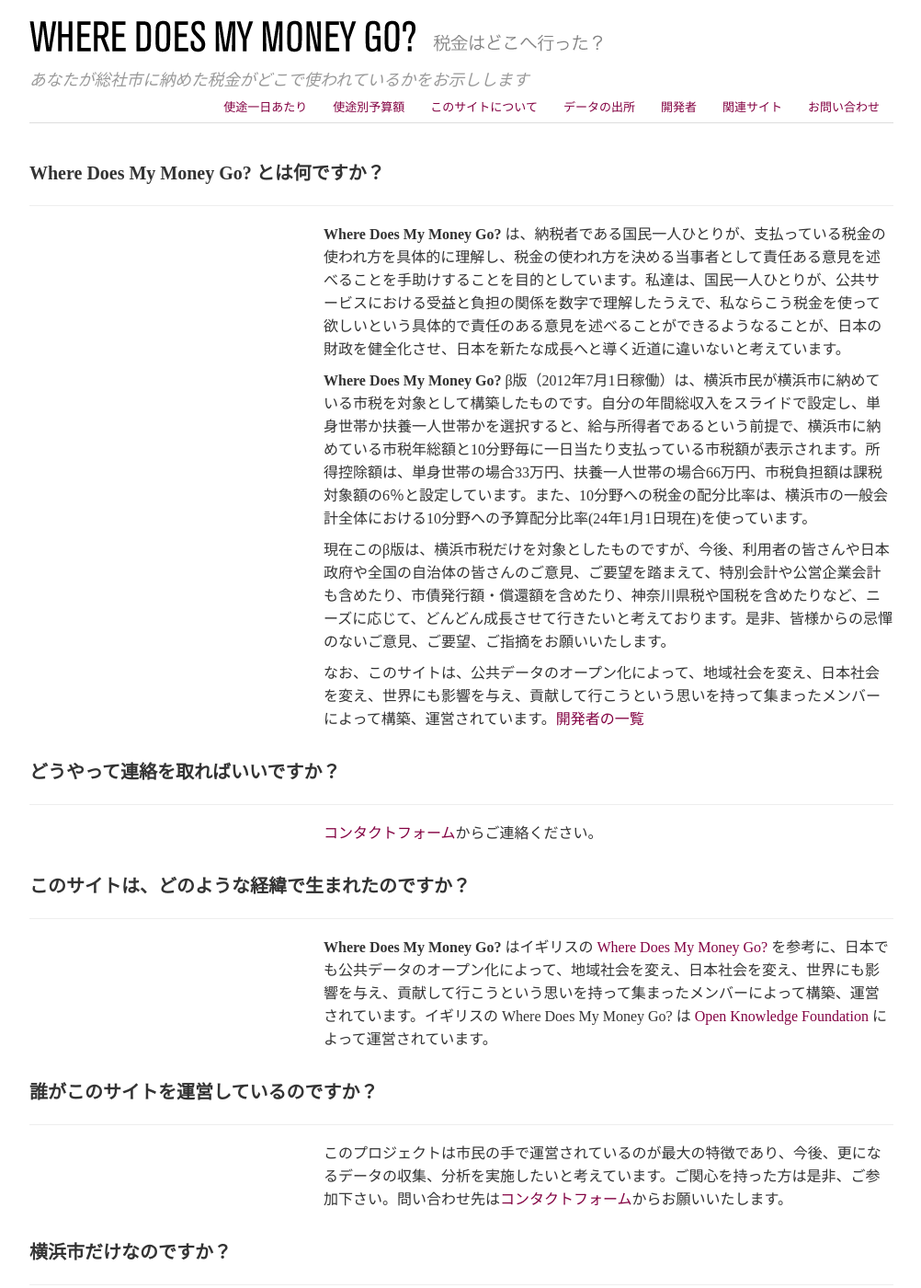
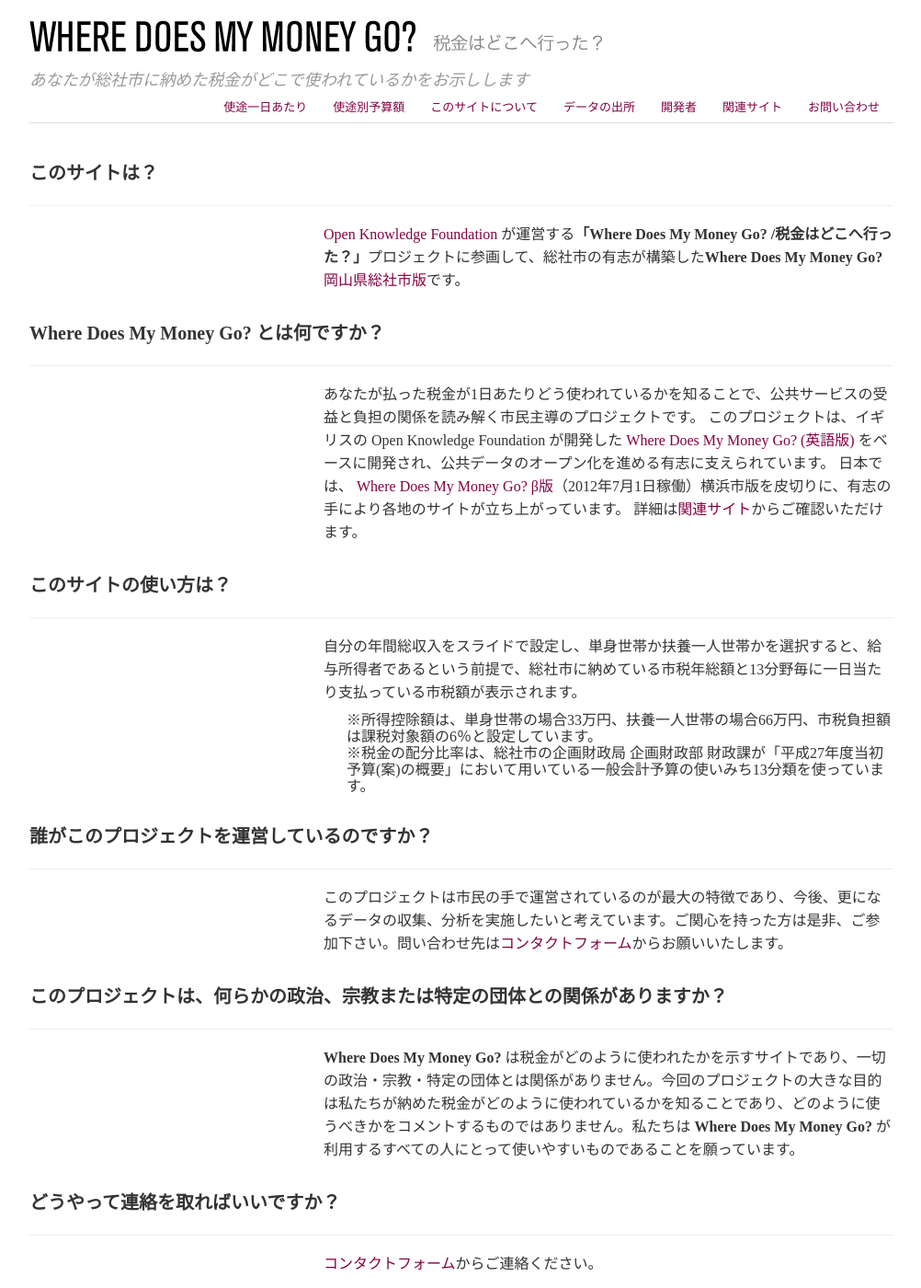
Before and after one commit to data-cradle/spending-soja, a Jekyll site: the page built from about.html, in a window 1280 px wide and 1400 px high. Shown: the whole window at 92% size, without its empty margins (138-1140 px from the left). Built offline with Jekyll 4.4.1, drawn with Linux system fonts in a browser that asks for light colours; nearby versions of some CDN libraries; some of the changed text lies outside the part shown.

Commit message:
update city name

```diff
--- a/about.html
+++ b/about.html
@@ -3,17 +3,51 @@
 title: About
 ---
 
+<h2 class="page-header">このサイトは？</h2>
+
+<div class="row">
+  <div class="span8 offset4">
+    <p><a href="http://okfn.org/">Open Knowledge Foundation</a> が運営する<strong>「Where Does My Money Go? /税金はどこへ行った？」</strong>プロジェクトに参画して、総社市の有志が構築した<strong>Where Does My Money Go?</strong><a href="http://map.goo.ne.jp/ocn/?address=%E5%B2%A1%E5%B1%B1%E7%9C%8C%E5%80%89%E6%95%B7%E5%B8%82%E7%89%88%E3%81%A7%E3%81%99%E3%80%82&ZM=9&SZ=480,360">岡山県総社市版</a>です。</p>
+</div>
+</div>
 <h2 class="page-header">Where Does My Money Go? とは何ですか？</h2>
 
 <div class="row">
   <div class="span8 offset4">
-    <p><strong>Where Does My Money Go?</strong> は、納税者である国民一人ひとりが、支払っている税金の使われ方を具体的に理解し、税金の使われ方を決める当事者として責任ある意見を述べることを手助けすることを目的としています。私達は、国民一人ひとりが、公共サービスにおける受益と負担の関係を数字で理解したうえで、私ならこう税金を使って欲しいという具体的で責任のある意見を述べることができるようなることが、日本の財政を健全化させ、日本を新たな成長へと導く近道に違いないと考えています。</p>
+    <p>あなたが払った税金が1日あたりどう使われているかを知ることで、公共サービスの受益と負担の関係を読み解く市民主導のプロジェクトです。
+    このプロジェクトは、イギリスの Open Knowledge Foundation が開発した <a href="http://www.wheredoesmymoneygo.org/">Where Does My Money Go? (英語版) </a>をベースに開発され、公共データのオープン化を進める有志に支えられています。
+    日本では、<a href="http://yokohama.spending.jp/"> Where Does My Money Go? β版</a>（2012年7月1日稼働）横浜市版を皮切りに、有志の手により各地のサイトが立ち上がっています。
+    詳細は<a href="http://kurashiki.spending.jp/links.html">関連サイト</a>からご確認いただけます。</p>
+  </div>
+</div>
 
-    <p><strong>Where Does My Money Go?</strong> β版（2012年7月1日稼働）は、横浜市民が横浜市に納めている市税を対象として構築したものです。自分の年間総収入をスライドで設定し、単身世帯か扶養一人世帯かを選択すると、給与所得者であるという前提で、横浜市に納めている市税年総額と10分野毎に一日当たり支払っている市税額が表示されます。所得控除額は、単身世帯の場合33万円、扶養一人世帯の場合66万円、市税負担額は課税対象額の6％と設定しています。また、10分野への税金の配分比率は、横浜市の一般会計全体における10分野への予算配分比率(24年1月1日現在)を使っています。</p>
 
-    <p>現在このβ版は、横浜市税だけを対象としたものですが、今後、利用者の皆さんや日本政府や全国の自治体の皆さんのご意見、ご要望を踏まえて、特別会計や公営企業会計も含めたり、市債発行額・償還額を含めたり、神奈川県税や国税を含めたりなど、ニーズに応じて、どんどん成長させて行きたいと考えております。是非、皆様からの忌憚のないご意見、ご要望、ご指摘をお願いいたします。</p>
+<h2 class="page-header"><a name="supported-by"></a> このサイトの使い方は？ </h2>
 
-    <p>なお、このサイトは、公共データのオープン化によって、地域社会を変え、日本社会を変え、世界にも影響を与え、貢献して行こうという思いを持って集まったメンバーによって構築、運営されています。<a href="about.html">開発者の一覧</a></p>
+<div class="row">
+  <div class="span8 offset4">
+    <p>自分の年間総収入をスライドで設定し、単身世帯か扶養一人世帯かを選択すると、給与所得者であるという前提で、総社市に納めている市税年総額と13分野毎に一日当たり支払っている市税額が表示されます。
+    <ul>
+      <li style="list-style:none">※所得控除額は、単身世帯の場合33万円、扶養一人世帯の場合66万円、市税負担額は課税対象額の6％と設定しています。</li>
+      <li style="list-style:none">※税金の配分比率は、総社市の企画財政局 企画財政部 財政課が「平成27年度当初予算(案)の概要」において用いている一般会計予算の使いみち13分類を使っています。</li>
+    </ul>
+    </p>
+
+  </div>
+</div>
+
+<h2 class="page-header">誰がこのプロジェクトを運営しているのですか？</h2>
+
+<div class="row">
+  <div class="span8 offset4">
+    <p>このプロジェクトは市民の手で運営されているのが最大の特徴であり、今後、更になるデータの収集、分析を実施したいと考えています。ご関心を持った方は是非、ご参加下さい。問い合わせ先は<a href="contact.html">コンタクトフォーム</a>からお願いいたします。
+  </div>
+</div>
+
+<h2 class="page-header">このプロジェクトは、何らかの政治、宗教または特定の団体との関係がありますか？</h2>
+<div class="row">
+  <div class="span8 offset4">
+    <p><strong>Where Does My Money Go?</strong> は税金がどのように使われたかを示すサイトであり、一切の政治・宗教・特定の団体とは関係がありません。今回のプロジェクトの大きな目的は私たちが納めた税金がどのように使われているかを知ることであり、どのように使うべきかをコメントするものではありません。私たちは <strong>Where Does My Money Go?</strong> が利用するすべての人にとって使いやすいものであることを願っています。</p>
   </div>
 </div>
 
@@ -21,42 +55,7 @@
 
 <div class="row">
   <div class="span8 offset4">
-    <p><a href="contact.html">コンタクトフォーム</a>からご連絡ください。</p>
+    <p><a href="contact.html">コンタクトフォーム</a>からご連絡ください。</p><br>このサイトは、<strong>高梁川流域オープンデータポータルサイト「<a href="dhttp://dataeye.jp/pages/content/index.html">dataeye データから見えるもの</a>」</strong>のコンテンツの一つです。
+ご意見・ご要望がございましたら、<strong>「<a href="http://dataeye.jp/contact/contact_register/index.html">dataeye アイデアボックス</a>」</strong>からご連絡ください。
   </div>
 </div>
-
-<h2 class="page-header"><a name="supported-by"></a> このサイトは、どのような経緯で生まれたのですか？ </h2>
-
-<div class="row">
-  <div class="span8 offset4">
-    <p><strong>Where Does My Money Go?</strong> はイギリスの <a href="http://www.wheredoesmymoneygo.org/">Where Does My Money Go?</a> を参考に、日本でも公共データのオープン化によって、地域社会を変え、日本社会を変え、世界にも影響を与え、貢献して行こうという思いを持って集まったメンバーによって構築、運営されています。イギリスの Where Does My Money Go? は <a href="http://okfn.org/">Open Knowledge Foundation</a> によって運営されています。</p>
-
-  </div>
-</div>
-
-
-<h2 class="page-header">誰がこのサイトを運営しているのですか？</h2>
-
-<div class="row">
-  <div class="span8 offset4">
-    <p>このプロジェクトは市民の手で運営されているのが最大の特徴であり、今後、更になるデータの収集、分析を実施したいと考えています。ご関心を持った方は是非、ご参加下さい。問い合わせ先は<a href="contact.html">コンタクトフォーム</a>からお願いいたします。</p>
-    </p>
-  </div>
-</div>
-
-<h2 class="page-header">横浜市だけなのですか？</h2>
-
-<div class="row">
-  <div class="span8 offset4">
-    <p>各地の有志の手により、横浜以外にもサイトが立ち上がっています。詳細は<a href="links.html">関連サイト</a>からご確認いただけます。</p>
-    </p>
-  </div>
-</div>
-
-
-<h2 class="page-header">このプロジェクトは、何らかの政治、宗教または特定の団体との関係がありますか？</h2>
-<div class="row">
-  <div class="span8 offset4">
-    <p><strong>Where Does My Money Go?</strong> は横浜市税がどのように使われたかを示すサイトであり、一切の政治・宗教・特定の団体とは関係がありません。また、横浜市税を何に使うべきで、何に使うべきでないのかを主張するサイトでもありません。今回のプロジェクトの大きな目的は私たちが納めた税金がどのように使われているかを知ることであり、どのように使うべきかをコメントするものではありません。私たちは <strong>Where Does My Money Go?</strong> が利用するすべての人にとって使いやすいものであることを願っています。</p>
-  </div>
-</div>
```
